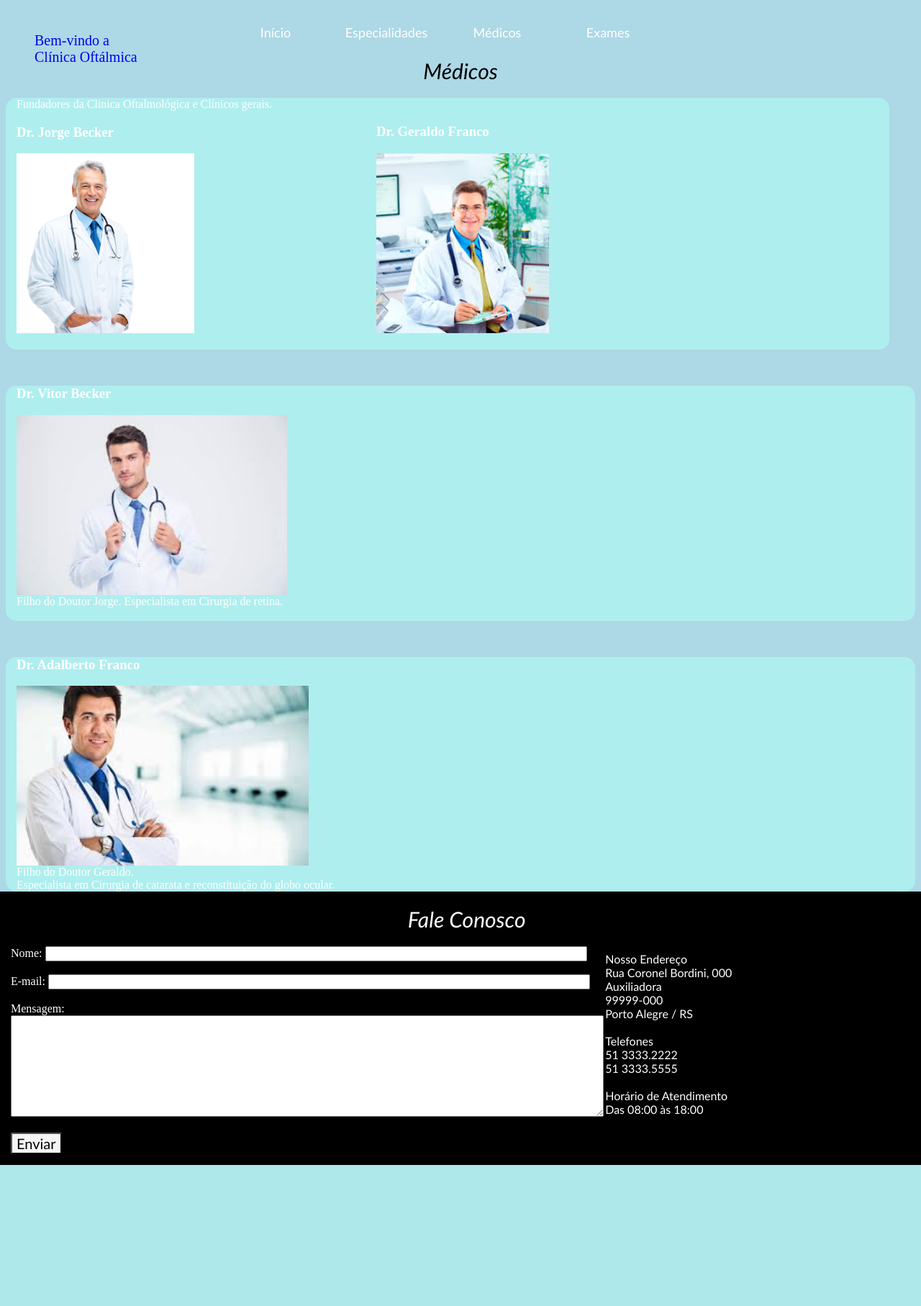
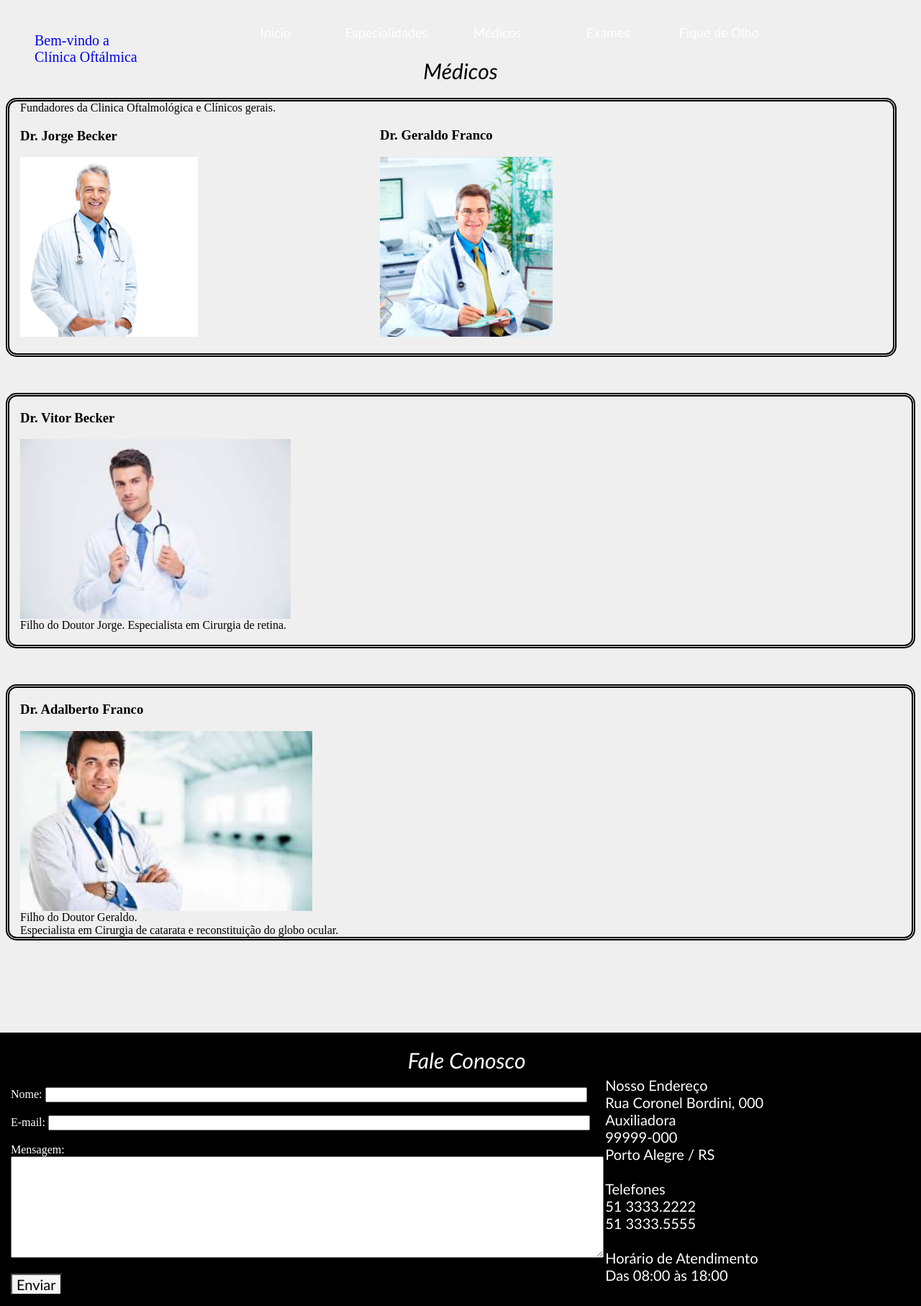
Before and after one commit to VanessadaSilvaPereira/ProjetoIntegradorUC12, a PHP site: page /medicos.php in a window 1280 px wide. Shown: the whole page at 72% size. Before the commit the page ends 1619 px from the top, so only its background shows below. Run offline with PHP 8.4, Linux system fonts and the light colour scheme.

Commit message:
criação do fique de olho

```diff
--- a/CSS/Estilos.css
+++ b/CSS/Estilos.css
@@ -2,11 +2,11 @@
     Created on : 10/03/2019, 08:14:26
     Author     : pc
 */
-      body{background-color: lightblue;
+      body{background-color: buttonface;
       }
 
        button{
-           background-color: lightblue;   color: white;
+           background-color: buttonface;   color: white;
            width: 150px;                  height: 30px;
            font-size: 18px;               font-family: optima;
            border: none;
@@ -18,6 +18,7 @@
            text-decoration: none;
            font-size: 20px;        position: absolute;
            width: 150px;           height: 60px;
+
        }
 
        #imagemInicial{
@@ -26,10 +27,12 @@
            position: absolute;    top: 125px;
            border-radius: 15px;   padding: 4px;
            border-right: 15px;
+           border-left: 20px;
        }
 
          #comoVemos{
-           width: 46%;           top:77px;
+           width: 35%;     height: 250px;
+           top:65px;
            position: relative;   left: 560px;
            font-size: 16px;      font-family: optima;
            padding: 5px;         background-color: steelblue;
@@ -45,40 +48,46 @@
         #medico01{width: 96%;
             height: 350px;
             position: relative;
-            background-color:PaleTurquoise;
+            background-color:buttonface;
             padding-left: 15px;
             border-radius: 15px;
-            color:white}
+            color:black;
+           border: black double 5px;
+        }
 
         #medico02{
            position: relative;
            width: 48%;
-           background-color:PaleTurquoise;
+           background-color:buttonface;
            left: 500px;
            top: -310px;
-           color: white;
+           color: black;
         }
 
         #medico03{
             position: relative;
-            background-color:PaleTurquoise;
+            background-color:buttonface;
             margin-top:50px;
             margin-bottom: 50px;
             border-radius: 15px;
-            color: white;
+            color: black;
             padding-left: 15px;
+            border: black double 5px;
+
         }
 
         #medico04{position: relative;
-            background-color:PaleTurquoise;
+            background-color:buttonface;
             border-radius: 15px;
-            color:white;
+            color:black;
             padding-left: 15px;
+             border: black double 5px;
         }
 
         #botoesMenu{margin-top: 30px;
             margin-left:300px;
-            position: relative;}
+            position: relative;
+       }
 
         .tituloPagina{
             font-family: optima;
@@ -105,7 +114,7 @@
             padding-bottom:15px;
             width:99%;
             position: absolute;
-            margin-top: 0%;
+            margin-top: 10%;
             left: 0;
             color:white;
             font-size: 16px;
@@ -114,7 +123,7 @@
         #contato{
             background-color: transparent;
             padding: 5%;
-            font-size:16px;
+            font-size:20px;
             font-family:optima;
             margin: 20px;
             height: 210px;
@@ -123,6 +132,5 @@
             position: relative;
             left: 750px;
             color:white;
-
-
+            margin-top: 10%;
         }
--- a/especialidades.php
+++ b/especialidades.php
@@ -13,8 +13,8 @@
 
         <div class="tituloPagina" >Especialidades</div>
     </body>
-    Dr. Geraldo... Dr. Adalberto filho Cirurgia oftálmica
-    Dr. Jorge  ... Dr. Vitor Filho<br><br>
+    <div style="margin: 20px; color:red;">Dr. Geraldo... Dr. Adalberto filho Cirurgia oftálmica</div>
+    <div>Dr. Jorge  ... Dr. Vitor Filho</div>
 
 
     Dr.Jorge  e DR Geraldo   : Oftalmologia: O oftalmologista é o médico
--- a/menu.php
+++ b/menu.php
@@ -8,6 +8,8 @@
 
     <a href="medicos.php"><button>Médicos</button></a>
 
-    <a href="exames.php"><button>Exames</button></a></div>
+    <a href="exames.php"><button>Exames</button></a>
+
+   <a href="fiqueDeOlho.php"><button>Fique de Olho</button></a></div>
 
 </header>
```
Also changed, not shown: fiqueDeOlho.php (added, +17 -0 lines), nbproject/private/private.xml (+8 -1 lines).
